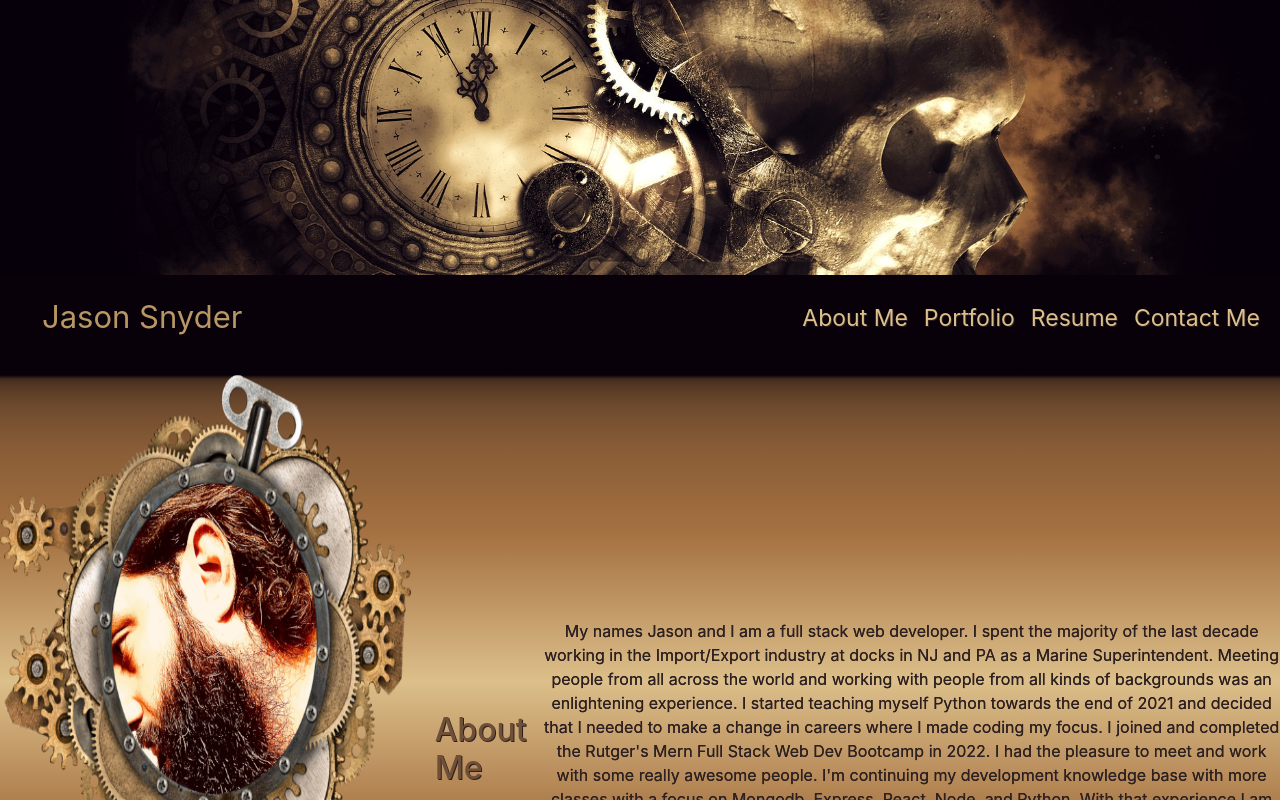
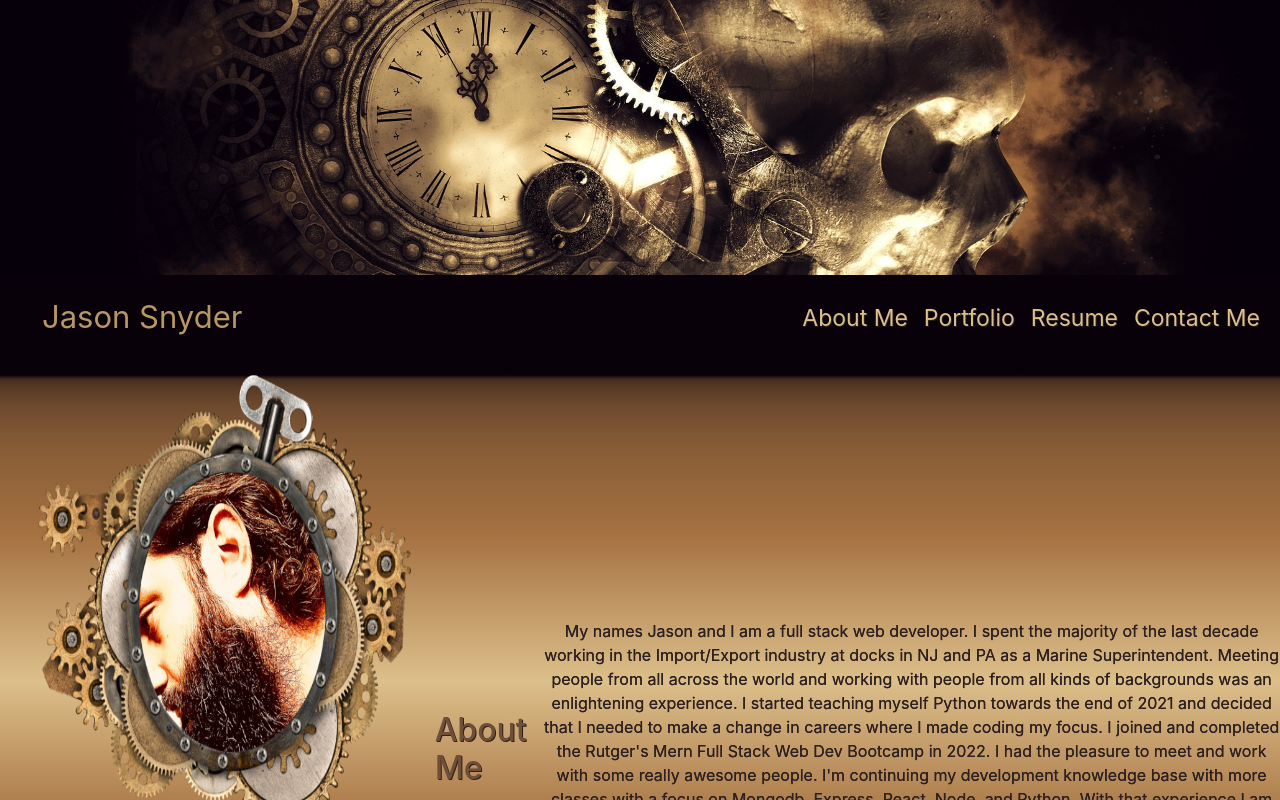
Before and after one commit to jsnyder159/react-portfolio, a React (Create React App) app: page / in a window 1280 px wide. Shown: the top 800 px of the page. Built offline with nearby package versions, Linux system fonts and the light colour scheme; the HTML template or start-up script is replaced by a standard one.

Commit message:
updated about.css

```diff
--- a/src/components/pages/about/about.css
+++ b/src/components/pages/about/about.css
@@ -6,14 +6,15 @@
 }
 
 .gears {
-    max-height: 500px;
-    max-width: 500px;
+    max-height: 450px;
+    max-width: 450px;
+    padding-left: 50px;
 }
 
 .title {
     justify-content: center;
     align-content: center;
-    margin-top: 12%;
+    padding-top: 12%;
     color: var(--coffee);
     text-shadow: 1px 1px var(--blkCoffe);
 
@@ -22,7 +23,7 @@
 .para {
     justify-content: center;
     align-content: center;
-    margin-top: 8%;
+    padding-top: 11%;
     color: var(--blkCoffe);
     text-shadow: 0px 0px
 
```
